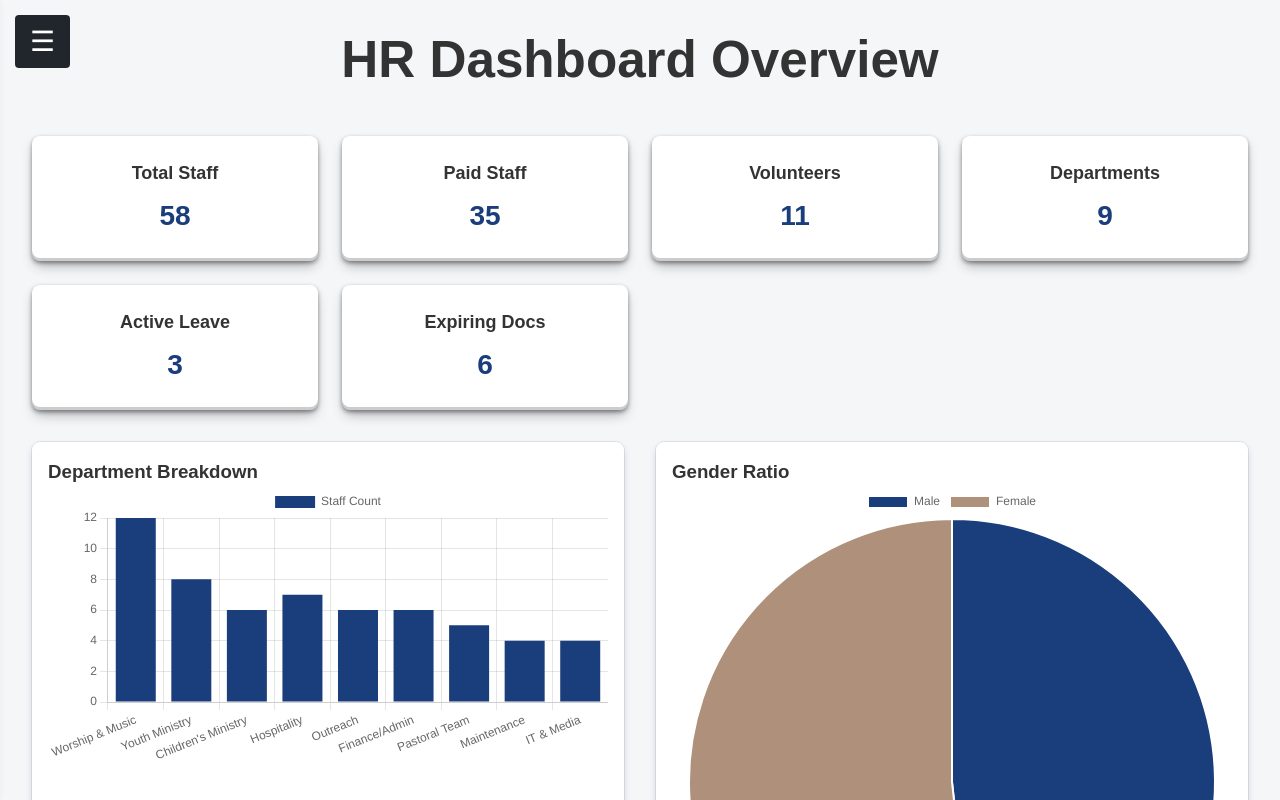
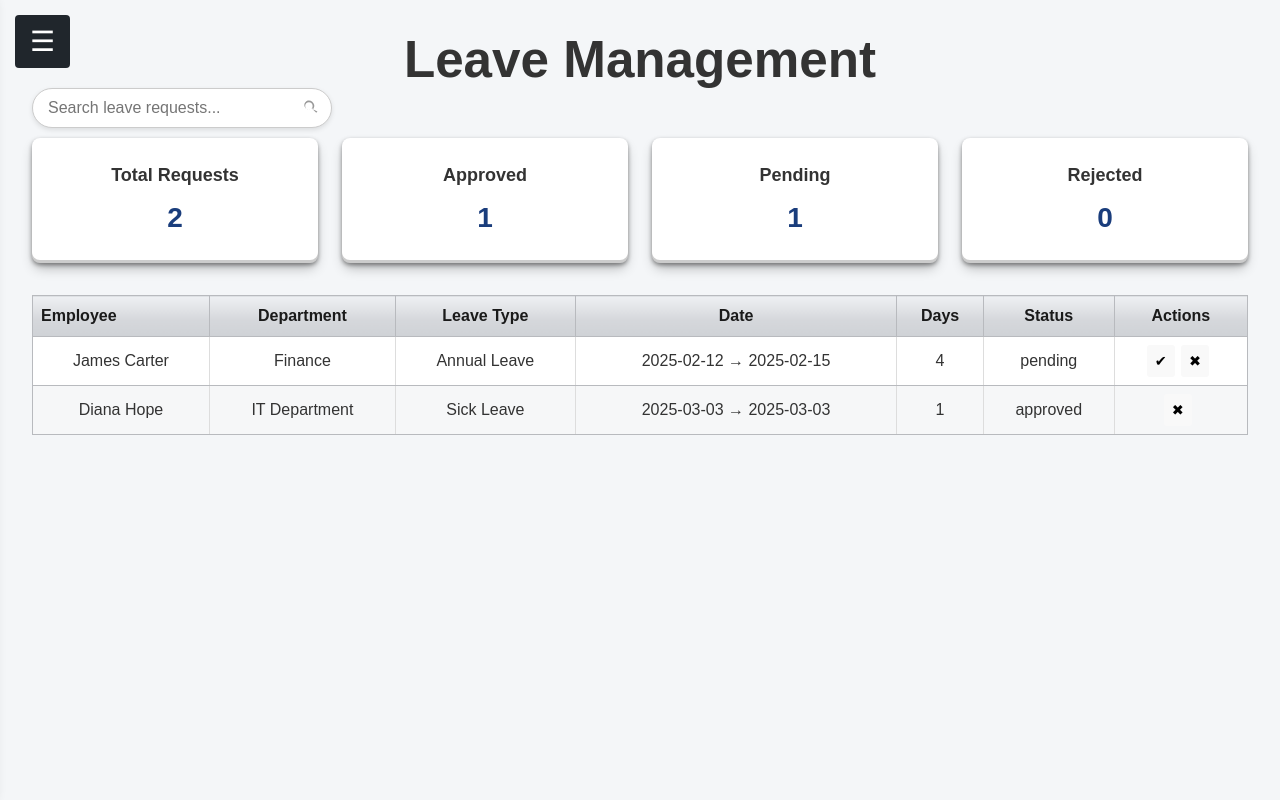
Before and after one commit to joymundia98/Shield_dev, a React (Vite) app in the folder client/: page /hr/leave in a window 1280 px wide. Shown: the top 800 px of the page. Built offline with nearby package versions, Linux system fonts and the light colour scheme.

Commit message:
leave management is now functional

```diff
--- a/client/src/App.tsx
+++ b/client/src/App.tsx
@@ -25,6 +25,7 @@ import AssetDashboard from "./pages/assets/dashboard";
 
 // HR Module Functional Pages
 import StaffDirectory from "./pages/hr/staff-directory";
+import LeaveManagementPage from "./pages/hr/leave";
 
 // Asset Module Functional Pages
 import AssetsPage from "./pages/assets/assets";
@@ -108,7 +109,7 @@ function App() {
         --------------------------------*/}
         <Route path="/hr/staff-directory" element={<StaffDirectory />} />
         <Route path="/hr/attendance" element={<HRDashboard />} />
-        <Route path="/hr/leave" element={<HRDashboard />} />
+        <Route path="/hr/leave" element={<LeaveManagementPage />} />
         <Route path="/hr/departments" element={<HRDashboard />} />
 
           {/* ------------------------------
--- a/client/src/pages/hr/leave.tsx
+++ b/client/src/pages/hr/leave.tsx
@@ -0,0 +1,154 @@
+import React, { useState, useMemo, useEffect } from "react";
+import { useNavigate } from "react-router-dom";
+import "../../styles/global.css";
+
+interface Leave {
+  name: string;
+  dept: string;
+  type: string;
+  start: string;
+  end: string;
+  days: number;
+  status: "pending" | "approved" | "rejected";
+}
+
+const LeaveManagementPage: React.FC = () => {
+  const navigate = useNavigate();
+  const [sidebarOpen, setSidebarOpen] = useState(false);
+  const [search, setSearch] = useState("");
+
+  const [leaves, setLeaves] = useState<Leave[]>([
+    { name: "James Carter", dept: "Finance", type: "Annual Leave", start: "2025-02-12", end: "2025-02-15", days: 4, status: "pending" },
+    { name: "Diana Hope", dept: "IT Department", type: "Sick Leave", start: "2025-03-03", end: "2025-03-03", days: 1, status: "approved" },
+  ]);
+
+  /* ---------------- SIDEBAR ---------------- */
+  const toggleSidebar = () => setSidebarOpen(!sidebarOpen);
+  useEffect(() => {
+    if (sidebarOpen) document.body.classList.add("sidebar-open");
+    else document.body.classList.remove("sidebar-open");
+  }, [sidebarOpen]);
+
+  /* ---------------- KPI ---------------- */
+  const totalRequests = leaves.length;
+  const approvedCount = leaves.filter(l => l.status === "approved").length;
+  const pendingCount = leaves.filter(l => l.status === "pending").length;
+  const rejectedCount = leaves.filter(l => l.status === "rejected").length;
+
+  /* ---------------- SEARCH FILTER ---------------- */
+  const filteredLeaves = useMemo(() => {
+    const lower = search.toLowerCase();
+    return leaves.filter(l =>
+      l.name.toLowerCase().includes(lower) ||
+      l.dept.toLowerCase().includes(lower) ||
+      l.type.toLowerCase().includes(lower)
+    );
+  }, [leaves, search]);
+
+  /* ---------------- HANDLERS ---------------- */
+  const handleStatusChange = (index: number, status: Leave["status"]) => {
+    setLeaves(prev => {
+      const updated = [...prev];
+      updated[index].status = status;
+      return updated;
+    });
+  };
+
+  return (
+    <div className="dashboard-wrapper">
+      {/* Hamburger */}
+      <button className="hamburger" onClick={toggleSidebar}>
+        &#9776;
+      </button>
+
+      {/* Sidebar */}
+      <div className={`sidebar ${sidebarOpen ? "sidebar-open" : ""}`}>
+        <div className="close-wrapper">
+          <div className="toggle close-btn">
+            <input
+              type="checkbox"
+              checked={sidebarOpen}
+              onChange={toggleSidebar}
+            />
+            <span className="button"></span>
+            <span className="label">X</span>
+          </div>
+        </div>
+
+        <h2>HR MANAGER</h2>
+        <a href="/dashboard">Dashboard</a>
+        <a href="/staff-directory">Staff Directory</a>
+        <a href="/attendance">Attendance</a>
+        <a href="/leave-management" className="active">Leave Management</a>
+        <a href="#">Volunteers</a>
+        <a href="#">Training</a>
+        <a href="#">HR Documents</a>
+
+        <hr className="sidebar-separator" />
+        <a href="/dashboard" className="return-main">← Back to Main Dashboard</a>
+        <a href="/" className="logout-link" onClick={e => { e.preventDefault(); localStorage.clear(); navigate("/"); }}>
+          ➜] Logout
+        </a>
+      </div>
+
+      {/* Main Content */}
+      <div className="dashboard-content">
+        <h1>Leave Management</h1>
+
+        {/* Search */}
+        <div className="table-header" style={{ display: "flex", justifyContent: "space-between", alignItems: "center" }}>
+          <input
+            type="text"
+            className="search-input"
+            placeholder="Search leave requests..."
+            value={search}
+            onChange={e => setSearch(e.target.value)}
+          />
+        </div>
+
+        {/* KPI Cards */}
+        <div className="kpi-container">
+          <div className="kpi-card"><h3>Total Requests</h3><p>{totalRequests}</p></div>
+          <div className="kpi-card"><h3>Approved</h3><p>{approvedCount}</p></div>
+          <div className="kpi-card"><h3>Pending</h3><p>{pendingCount}</p></div>
+          <div className="kpi-card"><h3>Rejected</h3><p>{rejectedCount}</p></div>
+        </div>
+
+        {/* Leave Table */}
+        <div id="leaveTableWrapper">
+          <table className="responsive-table">
+            <thead>
+              <tr>
+                <th>Employee</th>
+                <th>Department</th>
+                <th>Leave Type</th>
+                <th>Date</th>
+                <th>Days</th>
+                <th>Status</th>
+                <th>Actions</th>
+              </tr>
+            </thead>
+            <tbody>
+              {filteredLeaves.map((leave, i) => (
+                <tr key={i}>
+                  <td>{leave.name}</td>
+                  <td>{leave.dept}</td>
+                  <td>{leave.type}</td>
+                  <td>{leave.start} → {leave.end}</td>
+                  <td>{leave.days}</td>
+                  <td><span className={`status ${leave.status}`}>{leave.status}</span></td>
+                  <td className="actions">
+                    {leave.status !== "approved" && <button className="icon-approve" onClick={() => handleStatusChange(i, "approved")}>✔</button>}
+                    {leave.status !== "rejected" && <button className="icon-reject" onClick={() => handleStatusChange(i, "rejected")}>✖</button>}
+                  </td>
+                </tr>
+              ))}
+            </tbody>
+          </table>
+        </div>
+      </div>
+    </div>
+  );
+};
+
+export default LeaveManagementPage;
```
